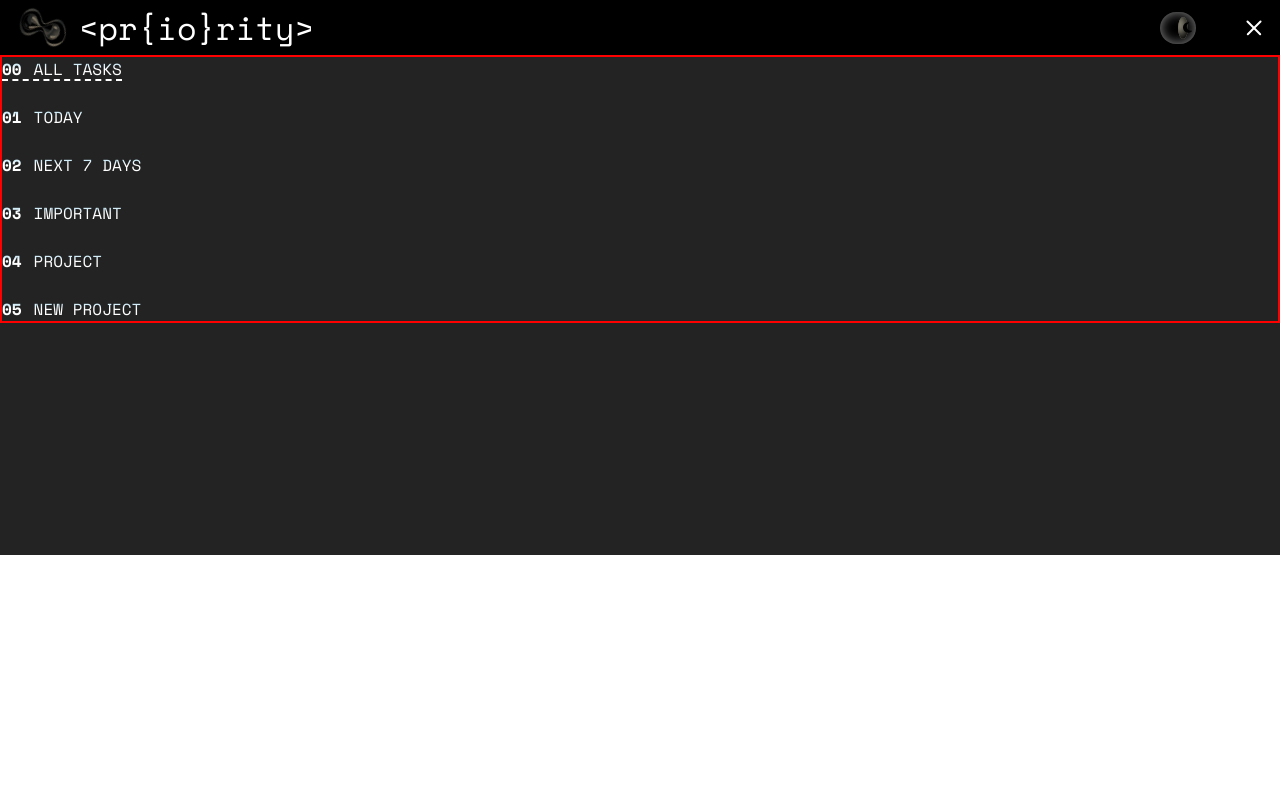
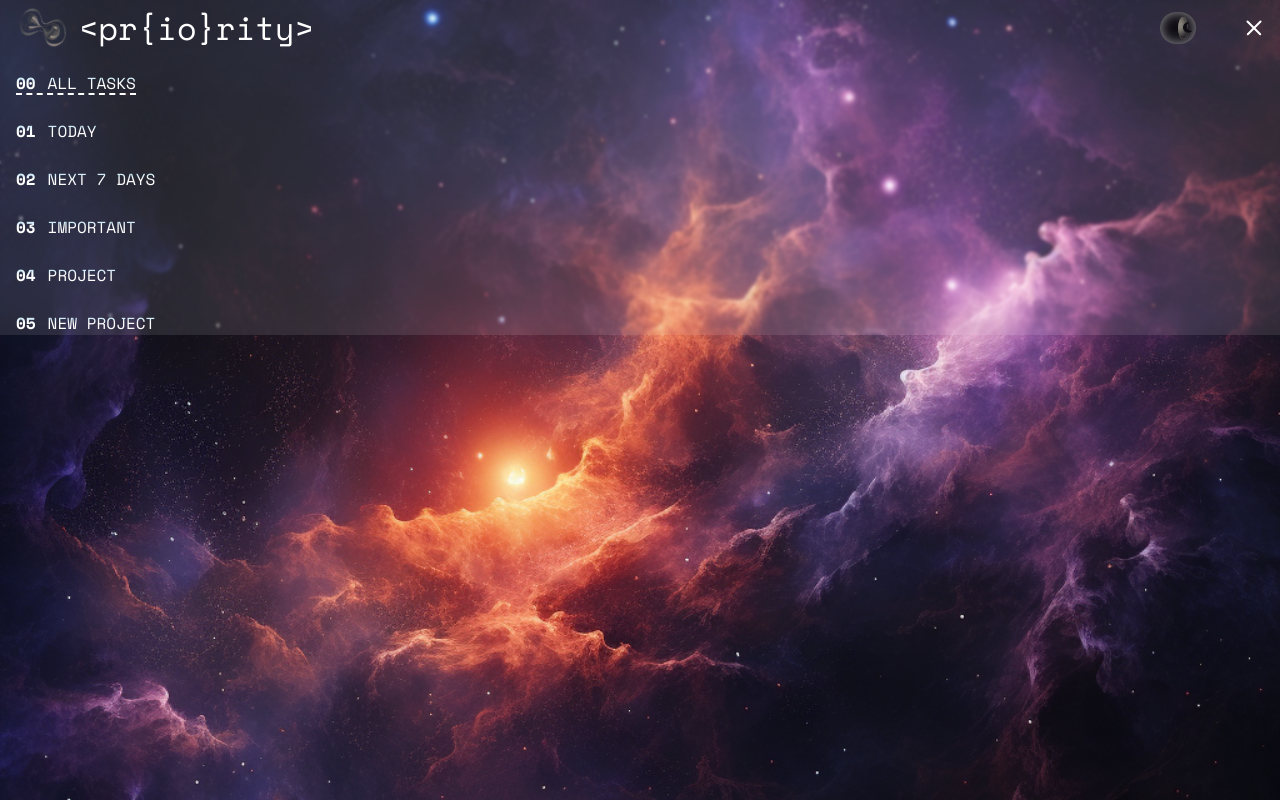
Before and after one commit to JohnKeysCloud/priority, a website built with webpack: page src/index.ejs in a window 1280 px wide. Both pictures are taken after a click on the button "Open Navigation Menu". Built offline with nearby package versions, Linux system fonts and the light colour scheme.

Commit message:
refactor navigation

```diff
--- a/src/components/nav-toggle/nav-toggle-markup.js
+++ b/src/components/nav-toggle/nav-toggle-markup.js
@@ -1,11 +1,12 @@
 import './nav-toggle.scss';
 import { toggleNavButton } from './nav-toggle';
 
-function createNavToggleButton() {
+function createNavToggleButton(ariaControlsID) {
   const navToggleButton = document.createElement('button');
   navToggleButton.classList.add('nav-toggle-button');
   navToggleButton.setAttribute('aria-label', 'Open Navigation Menu');
   navToggleButton.setAttribute('aria-expanded', false);
+  navToggleButton.setAttribute('aria-controls', ariaControlsID);
 
   const navToggleBars = document.createElement('div');
   navToggleBars.classList.add('nav-toggle-bars');
--- a/src/components/theme-toggle/theme-toggle.scss
+++ b/src/components/theme-toggle/theme-toggle.scss
@@ -55,8 +55,8 @@ $theme-icon-space-between: calc($theme-toggle-icon-width * 2 + $theme-toggle-gap
   opacity: 0;
   -webkit-transform: translateX($theme-icon-space-between) rotate(0);
   transform: translateX($theme-icon-space-between) rotate(0);
-  -webkit-transition: all 0.38s ease-in-out;
-  transition: all 0.38s ease-in-out;
+  -webkit-transition: all 0.25s ease-in-out;
+  transition: all 0.25s ease-in-out;
 }
 
 #moon {
@@ -65,8 +65,8 @@ $theme-icon-space-between: calc($theme-toggle-icon-width * 2 + $theme-toggle-gap
   opacity: 1;
   -webkit-transform: translateX(0px) rotate(0);
   transform: translateX(0px) rotate(0);
-  -webkit-transition: all 0.38s ease-in-out;
-  transition: all 0.38s ease-in-out;
+  -webkit-transition: all 0.25s ease-in-out;
+  transition: all 0.25s ease-in-out;
 }
 
 #theme-toggle-checkbox:checked ~ #theme-toggle-label > #sun {
--- a/src/components/zig-zag-nav/zig-zag-nav.js
+++ b/src/components/zig-zag-nav/zig-zag-nav.js
@@ -3,22 +3,23 @@ import { HIDE_NAV_EVENT, SHOW_NAV_EVENT } from '../../js/eventNames.js';
 
 function hideNav() {
   const zigZagNav = document.querySelector('.zig-zag-nav');
-  zigZagNav.classList.remove('closing');
+
   zigZagNav.removeEventListener('animationend', hideNav);
 
-  zigZagNav.classList.remove('open');
+  zigZagNav.setAttribute('aria-hidden', true);
+  zigZagNav.setAttribute('data-visibility', false);
 }
 
 function initiateHideNav() {
   const zigZagNav = document.querySelector('.zig-zag-nav');
-  zigZagNav.classList.add('closing');
+  zigZagNav.setAttribute('data-visibility', 'closing');
   zigZagNav.addEventListener('animationend', hideNav);
 }
 
 function showNav() {
   const zigZagNav = document.querySelector('.zig-zag-nav');
-  zigZagNav.classList.add('open');
   zigZagNav.setAttribute('aria-hidden', false);
+  zigZagNav.setAttribute('data-visibility', true);
 }
 
 function activateListeners() {
--- a/src/components/zig-zag-nav/zig-zag-nav.scss
+++ b/src/components/zig-zag-nav/zig-zag-nav.scss
@@ -20,18 +20,17 @@
   $link-shadow: unset;
   $link-rotation: 0deg;
 
-  border: 2px solid red;
-  display: none;
-  right: 0;
-  top: 200px;
+  &[data-visibility=false] {
+    display: none;
+  }
 
-  &.open {
-    animation: fade-in 1s ease-in-out;
+  &[data-visibility=closing] {
+    animation: fade-out 380ms ease-in-out;
+  }
+
+  &[data-visibility=true] {
+    animation: fade-in 380ms ease-in-out;
     display: flex;
-
-    &.closing {
-      animation: fade-out 150ms ease-in-out;
-    }
   }
 
   .nav-ul {
@@ -63,22 +62,8 @@
         z-index: 0;
       }
 
-      &::before {
-        border-right: 2px solid $link-color;
-      }
-
-      &::after {
-        border-left: 2px solid $link-color;
-      }
-
       &:hover {
         transform: rotate(0);
-
-        &::before,
-        &::after {
-          transform: scaleX(1);
-          transition: transform 250ms ease-in-out;
-        }
       }
     }
 
@@ -121,7 +106,6 @@
 
 @media (max-width: 35em) {
   .zig-zag-nav {
-    display: none;
     position: fixed;
     inset:  0 0 0 30%;
   }
--- a/src/components/zig-zag-nav/zip-zag-nav-markup.js
+++ b/src/components/zig-zag-nav/zip-zag-nav-markup.js
@@ -3,12 +3,16 @@ import { activateListeners } from './zig-zag-nav.js';
 
 // * pageNames is an array of strings that will be used to create the nav links
 // * initialPage is a string that will be used to set the aria-current attribute (use the index of the page name)
-// * navType is a string that will be used to determine if the nav links are buttons or anchors options are 'button' or 'a'
+// * buttonOrAnchor is a string that will be used to determine if the nav links are buttons or anchors options are 'button' or 'a'
+// * id is a string that will be used to set the id attribute of the nav's nested UL element
 
-function createZigZagNav(pageNames, initialPage, navType) {
+function createZigZagNav(pageNames, initialPage, buttonOrAnchor, ariaControlsID) {
   const zigZagNav = document.createElement('nav');
   zigZagNav.classList.add('zig-zag-nav');
+  zigZagNav.setAttribute('id', ariaControlsID);
   zigZagNav.setAttribute('aria-label', 'Main Navigation');
+  zigZagNav.setAttribute('aria-hidden', true);
+  zigZagNav.setAttribute('data-visibility', false);
 
   const navUL = document.createElement('ul');
   navUL.classList.add('nav-ul');
@@ -23,10 +27,10 @@ function createZigZagNav(pageNames, initialPage, navType) {
     linkNumberSpan.setAttribute('aria-hidden', true);
     linkNumberSpan.textContent = `0${index}`;
 
-    const navLink = document.createElement(navType === 'button' ? 'button' : 'a');
+    const navLink = document.createElement(buttonOrAnchor === 'button' ? 'button' : 'a' ? 'a' : alert('Accepts only "button" or "a" as arguments'));
     navLink.classList.add('nav-link');
 
-    if (navType === 'a') {
+    if (buttonOrAnchor === 'a') {
       navLink.setAttribute('href', '#'); // ! UPDATE THIS TO USE THE PAGE NAME
     }
 
--- a/src/js/main.js
+++ b/src/js/main.js
@@ -1,5 +1,6 @@
 import '../css/styles.css';
 import '../components/zig-zag-nav/zig-zag-nav.scss';
+
 import priorityLogo from '../assets/images/priority-logo.webp';
 
 import { createThemeToggleButton } from '../components/theme-toggle/theme-toggle.markup';
@@ -7,7 +8,14 @@ import { createNavToggleButton } from '../components/nav-toggle/nav-toggle-marku
 import { createZigZagNav } from '../components/zig-zag-nav/zip-zag-nav-markup';
 
 const content = document.getElementById('content');
-const pages = ['All Tasks', 'Today', 'Next 7 Days', 'Important', 'project', 'New Project'];
+const pages = [
+  'All Tasks',
+  'Today',
+  'Next 7 Days',
+  'Important',
+  'project',
+  'New Project',
+];
 
 // ! CREATE HEADER
 const header = document.createElement('header');
@@ -31,22 +39,20 @@ const headerRight = document.createElement('div');
 headerRight.classList.add('header-right');
 
 headerRight.appendChild(createThemeToggleButton());
-headerRight.appendChild(createNavToggleButton());
+headerRight.appendChild(createNavToggleButton('nav-primary-aria'));
 
 header.appendChild(headerLeft);
 header.appendChild(headerRight);
 
 content.appendChild(header);
 
-
-
-const aside = document.createElement('aside');
 // ! CREATE NAV
-aside.appendChild(createZigZagNav(pages, pages[0], 'button'));
-
-content.appendChild(aside);
-
-
+// ? createZigZagNav accepts 4 arguments:
+  // * pageNames is an array of strings that will be used to create the nav links
+  // * initialPage is a string that will be used to set the aria - current attribute (use the index of the page name object)
+  // * navType is a string that will be used to determine if the nav links are buttons or anchors options are 'button' or 'a'
+  // * id is a string that will be used to set the id attribute of the nav's nested element
+content.appendChild(createZigZagNav(pages, pages[0], 'button', 'nav-primary-aria'));
 
 // const pageSections = [createHeader,createAside,createMain, createFooter];
 
@@ -66,7 +72,6 @@ content.appendChild(aside);
 
 //   return aside;
 // }
-
 
 // function createMain() {
 //   const main = document.createElement('main');
--- a/src/sass/main.scss
+++ b/src/sass/main.scss
@@ -1,22 +1,24 @@
 @import './cyclone-reset.scss';
 
 body {
+  background: url('../assets/images/space-background.webp') center / cover no-repeat;
+
   #content {
-    display: grid;
+    display: flex;
+    flex-direction: column;
     font-family: 'Space Mono', 'Courier New', Courier, monospace;
-    grid-template-areas:
-      "header header header header"
-      "aside aside aside aside"
-      "main main main main"
-      "footer footer footer footer";
+
+    $logo-height: 55px;
+    $content-padding: 1rem;
+    $nav-desktop-padding-top: calc($logo-height + $content-padding);
 
     header {
       align-items: center;
-      background-color: black;
       display: flex;
       grid-area: header;
-      padding-inline: 1rem;
+      padding-inline: $content-padding;
       justify-content: space-between;
+      z-index: 1;
 
       .header-left {
         display: flex;
@@ -35,7 +37,7 @@ body {
 
           animation: spin 33s linear infinite;
 
-          height: 55px;
+          height: $logo-height;
           opacity: 0.5;
           transition: all 0.380ms ease-in-out;
 
@@ -55,24 +57,22 @@ body {
         align-items: center;
         display: flex;
         gap: 3rem;
-
-        .nav-toggle-button {
-          z-index: 1;
-        }
       }
     }
 
-    aside {
-      grid-area: aside;
-      background-color: rgba(1, 0, 0, 0.864);
-      min-height: 500px;
+    .zig-zag-nav {
+      backdrop-filter: blur(0.1rem);
+      background: hsl(0 0% 100% / 0.1);
+      padding-inline: 1rem;
+      padding-top: $nav-desktop-padding-top;
+      position: fixed;
+      top: 0;
+      width: 100%;
 
-      .zig-zag-nav {
-        .nav-ul {
-          display: flex;
-          flex-direction: column;
 
-        }
+      .nav-ul {
+        display: flex;
+        flex-direction: column;
       }
     }
 
@@ -86,10 +86,16 @@ body {
       background-color: green;
       grid-area: footer;
     }
-
-    // #cyclone-moon {
-    //   position: fixed;
-    //   bottom: 0;
-    // }
   }
 }
+
+@media (max-width: 35em) {
+  // add body and content to specficity
+  body {
+    #content {
+      .zig-zag-nav {
+        padding: min(30vh, 10rem) 2rem;
+      }
+    }
+  }
+}
```
Also changed, not shown: src/assets/images/space-background.webp (added), src/css/styles.css, 1 other file.
